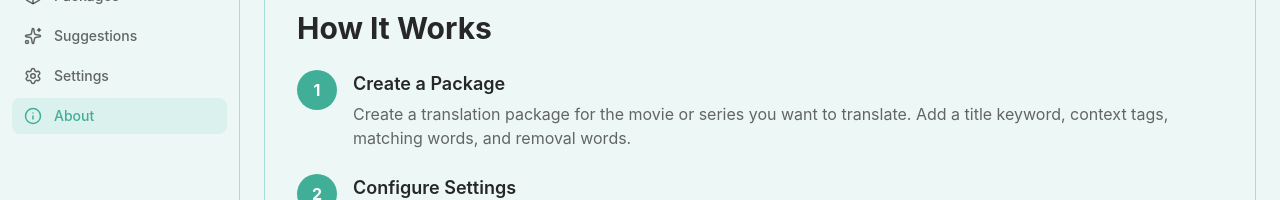
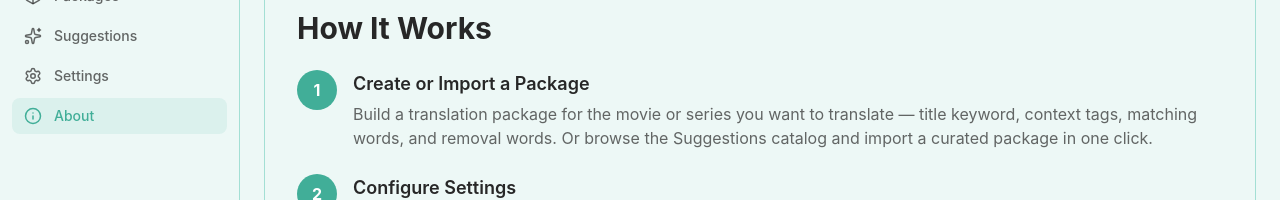
Before and after one commit to ntamasM/srt-translator, a React (Vite) app in the folder frontend/: page /about in a window 1280 px wide. Shown: the part 179-379 px from the top of the page. Built offline with nearby package versions, Linux system fonts and the light colour scheme; no server answers.

Commit message:
feat: add Suggestion Packages feature to AboutPage and README

```diff
--- a/frontend/src/pages/AboutPage.tsx
+++ b/frontend/src/pages/AboutPage.tsx
@@ -13,6 +13,7 @@ import {
   Heart,
   Package,
   Database,
+  Sparkles,
 } from "lucide-react";
 import logoIcon from "../../assets/icons/Srt-Translator--icon.svg";
 import { configApi } from "../api/configApi";
@@ -35,6 +36,12 @@ const features = [
     title: "Translation Packages",
     description:
       "Create per-content packages with keywords, matching words, and removal words. The AI uses these keywords to produce contextually accurate translations.",
+  },
+  {
+    icon: <Sparkles size={32} className="text-primary" />,
+    title: "Suggestion Packages",
+    description:
+      "Browse a curated catalog of ready-made translation packages for popular movies and series. Filter by multiple categories at once and import the ones you need with one click.",
   },
   {
     icon: <Zap size={32} className="text-warning" />,
@@ -70,9 +77,9 @@ const features = [
 const steps = [
   {
     icon: <Package size={20} />,
-    title: "Create a Package",
+    title: "Create or Import a Package",
     description:
-      "Create a translation package for the movie or series you want to translate. Add a title keyword, context tags, matching words, and removal words.",
+      "Build a translation package for the movie or series you want to translate — title keyword, context tags, matching words, and removal words. Or browse the Suggestions catalog and import a curated package in one click.",
   },
   {
     icon: <Settings size={20} />,
```
Also changed, not shown: 1 other file (tests, documents, lock files or other folders).
